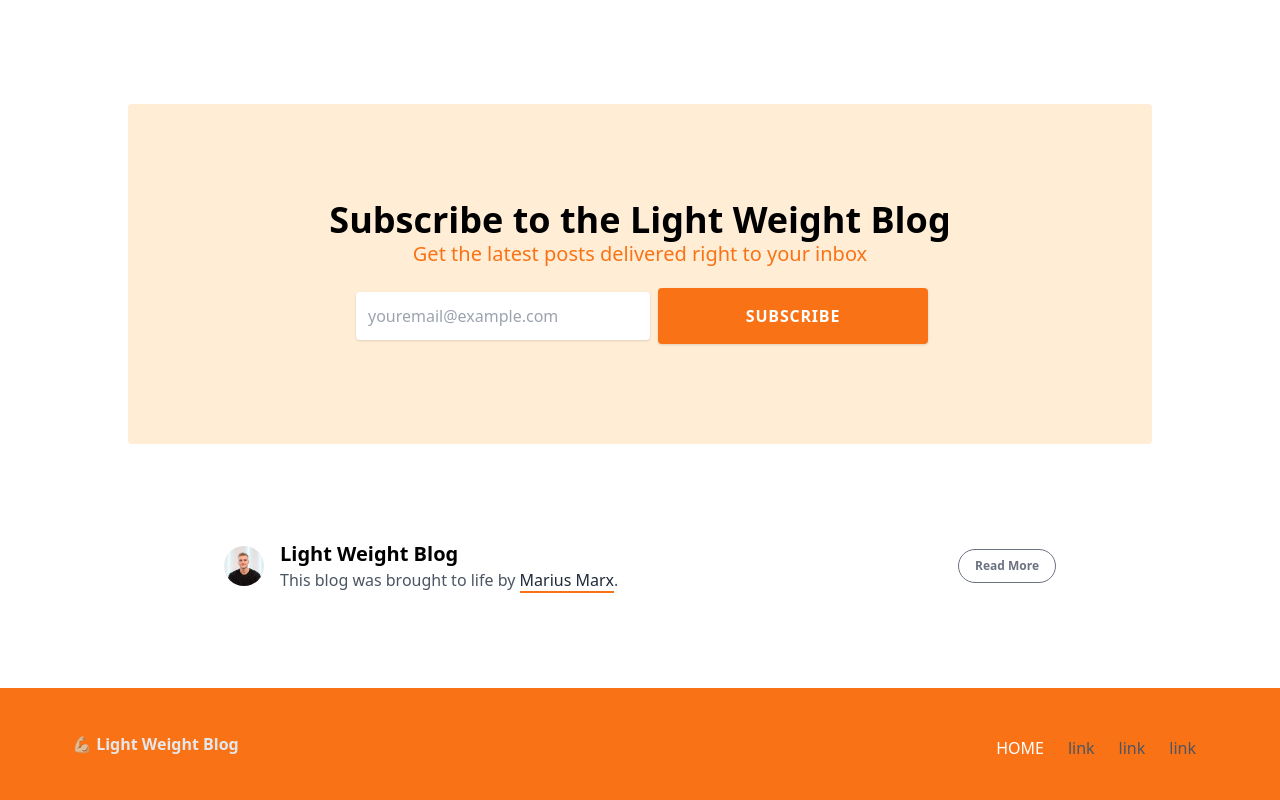
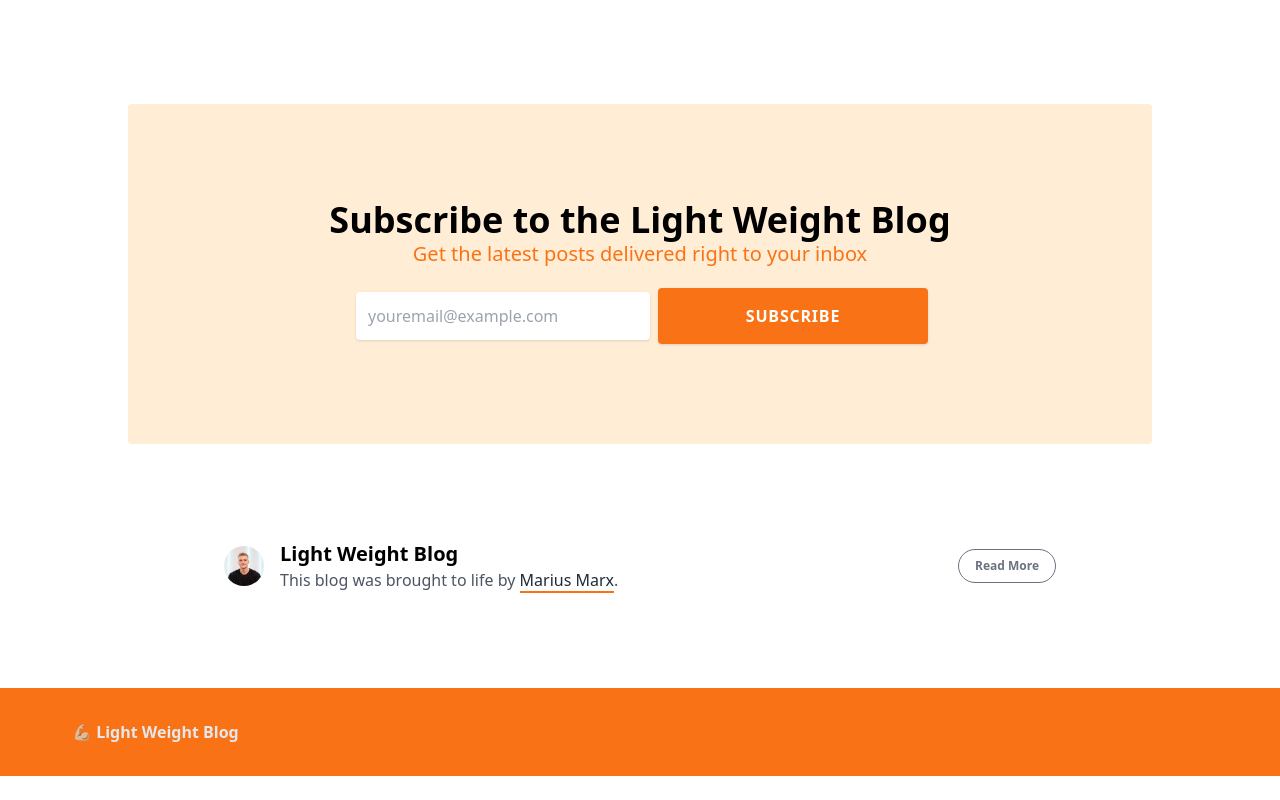
Before and after one commit to mariusmarx/se01andse19, a plain HTML site: page Frontend/postcreate.html in a window 1280 px wide. Shown: the part 1597-2397 px from the top of the page. After the commit the page ends 2373 px from the top, so only its background shows below. Drawn offline with nearby package versions, Linux system fonts and the light colour scheme.

Commit message:
ReadMe file and last few improvements

```diff
--- a/Frontend/postcreate.html
+++ b/Frontend/postcreate.html
@@ -21,14 +21,14 @@
     <nav class="bg-orange-500 p-4 mt-0 w-full">
         <div class="container mx-auto flex items-center">
             <div class="flex text-white font-extrabold">
-                <a class="flex text-white text-base no-underline hover:text-white hover:no-underline" href="#">
+                <a class="flex text-white text-base no-underline hover:text-white hover:no-underline" href="/">
                     💪🏼 <span class="hidden w-0 md:w-auto md:block pl-1">Light Weight Blog</span>
                 </a>
             </div>
             <div class="flex pl-4 text-sm">
                 <ul class="list-reset flex justify-between flex-1 md:flex-none items-center">
                     <li class="mr-2">
-                        <a class="inline-block py-2 px-2 text-white no-underline" href="index.html">HOME</a>
+                        <a class="inline-block py-2 px-2 text-white no-underline" href="/">HOME</a>
                     </li>
                     <li class="mr-2">
                         <a class="inline-block text-white no-underline hover:text-gray-200 hover:text-underline py-2 px-2"
@@ -53,7 +53,7 @@
             <div class="flex flex-wrap items-center content-center">
                 <div class="flex w-1/2 justify-start text-white font-extrabold">
                     <a class="flex text-gray-900 no-underline hover:text-gray-900 hover:no-underline pl-4 pt-4 pb-4"
-                        href="#">
+                        href="/">
                         💪🏼 <span class="hidden w-0 md:w-auto md:block pl-1">Light Weight Blog</span>
                     </a>
                 </div>
@@ -183,25 +183,6 @@
                         💪🏼 <span class="text-base text-gray-200">Light Weight Blog</span>
                     </a>
                 </div>
-                <div class="flex w-full pt-2 content-center justify-between md:w-1/2 md:justify-end">
-                    <ul class="list-reset flex justify-center flex-1 md:flex-none items-center">
-                        <li>
-                            <a class="inline-block py-2 px-3 text-white no-underline" href="index.html">HOME</a>
-                        </li>
-                        <li>
-                            <a class="inline-block text-gray-600 no-underline hover:text-gray-200 hover:underline py-2 px-3"
-                                href="#">link</a>
-                        </li>
-                        <li>
-                            <a class="inline-block text-gray-600 no-underline hover:text-gray-200 hover:underline py-2 px-3"
-                                href="#">link</a>
-                        </li>
-                        <li>
-                            <a class="inline-block text-gray-600 no-underline hover:text-gray-200 hover:underline py-2 px-3"
-                                href="#">link</a>
-                        </li>
-                    </ul>
-                </div>
             </div>
 
 
```
Also changed, not shown: Frontend/home.html (+0 -19 lines), Frontend/post.html (+0 -22 lines), ReadMe.md (added).
